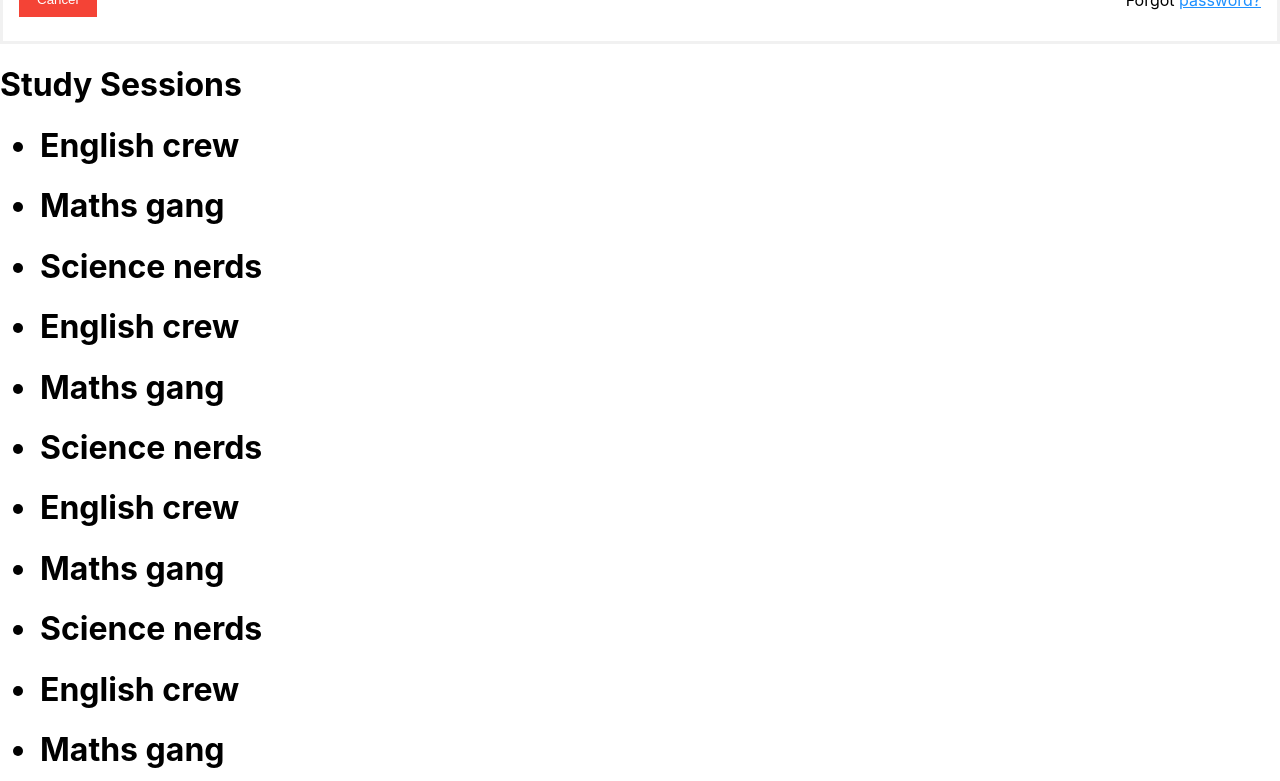
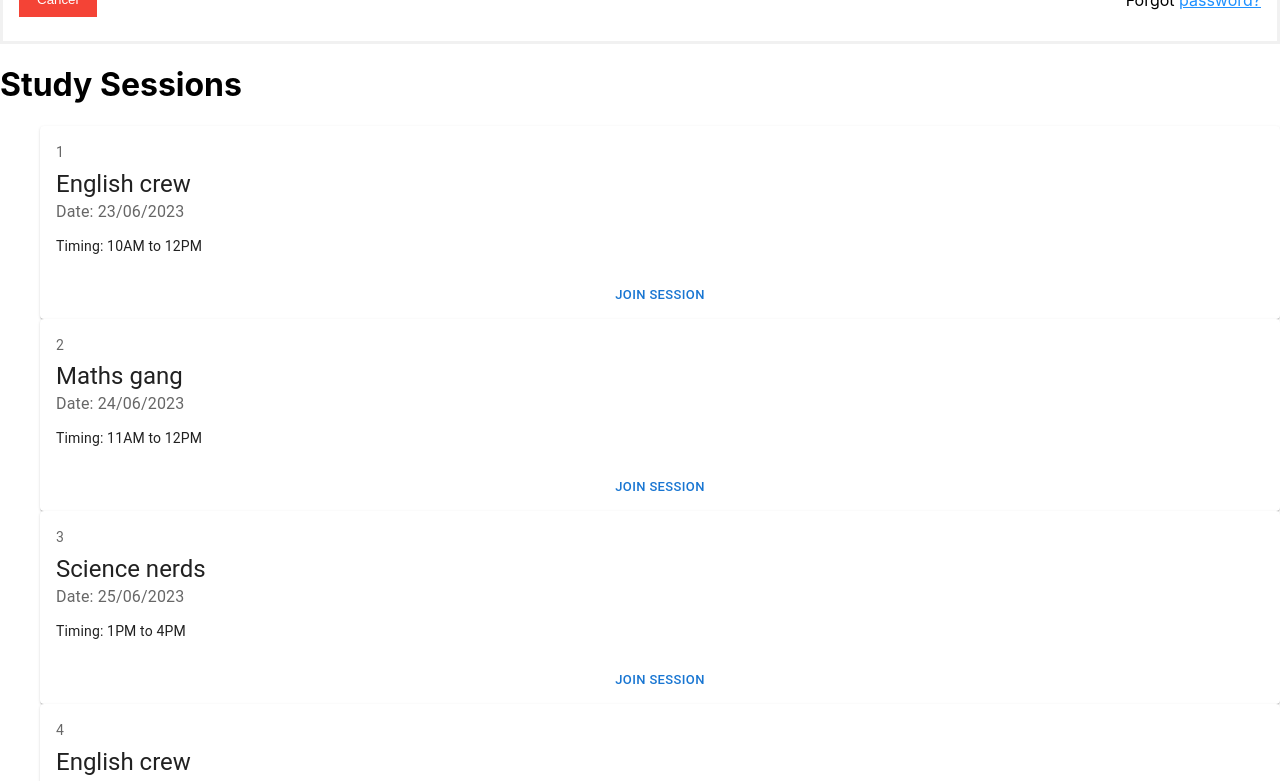
Before and after one commit to nikhilmaske-2001/StudyPlanner, a React (Create React App) app: page / in a window 1280 px wide. Shown: the part 1380-2161 px from the top of the page. Built offline with nearby package versions, Linux system fonts and the light colour scheme.

Commit message:
Sessionlist page done

```diff
--- a/package.json
+++ b/package.json
@@ -3,6 +3,9 @@
   "version": "0.1.0",
   "private": true,
   "dependencies": {
+    "@emotion/react": "^11.10.4",
+    "@emotion/styled": "^11.10.4",
+    "@mui/material": "^5.10.3",
     "@testing-library/jest-dom": "^5.16.5",
     "@testing-library/react": "^13.4.0",
     "@testing-library/user-event": "^13.5.0",
--- a/src/dummyData/sessionslist.js
+++ b/src/dummyData/sessionslist.js
@@ -22,103 +22,23 @@ export const sessions = [
     },
     {
         name: "English crew",
-        id: 1,
+        id: 4,
         date: "23/06/2023",
         starttime: "10AM",
         endtime: "12PM"
     },
     {
         name: "Maths gang",
-        id: 2,
+        id: 5,
         date: "24/06/2023",
         starttime: "11AM",
         endtime: "12PM"
     },
     {
         name: "Science nerds",
-        id: 3,
+        id: 6,
         date: "25/06/2023",
         starttime: "1PM",
         endtime: "4PM"
-    }, {
-        name: "English crew",
-        id: 1,
-        date: "23/06/2023",
-        starttime: "10AM",
-        endtime: "12PM"
-    },
-    {
-        name: "Maths gang",
-        id: 2,
-        date: "24/06/2023",
-        starttime: "11AM",
-        endtime: "12PM"
-    },
-    {
-        name: "Science nerds",
-        id: 3,
-        date: "25/06/2023",
-        starttime: "1PM",
-        endtime: "4PM"
-    }, {
-        name: "English crew",
-        id: 1,
-        date: "23/06/2023",
-        starttime: "10AM",
-        endtime: "12PM"
-    },
-    {
-        name: "Maths gang",
-        id: 2,
-        date: "24/06/2023",
-        starttime: "11AM",
-        endtime: "12PM"
-    },
-    {
-        name: "Science nerds",
-        id: 3,
-        date: "25/06/2023",
-        starttime: "1PM",
-        endtime: "4PM"
-    }, {
-        name: "English crew",
-        id: 1,
-        date: "23/06/2023",
-        starttime: "10AM",
-        endtime: "12PM"
-    },
-    {
-        name: "Maths gang",
-        id: 2,
-        date: "24/06/2023",
-        starttime: "11AM",
-        endtime: "12PM"
-    },
-    {
-        name: "Science nerds",
-        id: 3,
-        date: "25/06/2023",
-        starttime: "1PM",
-        endtime: "4PM"
-    }, {
-        name: "English crew",
-        id: 1,
-        date: "23/06/2023",
-        starttime: "10AM",
-        endtime: "12PM"
-    },
-    {
-        name: "Maths gang",
-        id: 2,
-        date: "24/06/2023",
-        starttime: "11AM",
-        endtime: "12PM"
-    },
-    {
-        name: "Science nerds",
-        id: 3,
-        date: "25/06/2023",
-        starttime: "1PM",
-        endtime: "4PM"
-    },
+    }
 ];
--- a/src/pages/components/Session/Session.jsx
+++ b/src/pages/components/Session/Session.jsx
@@ -1,11 +1,33 @@
 import React from "react";
+import Box from "@mui/material/Box";
+import Card from "@mui/material/Card";
+import CardActions from "@mui/material/CardActions";
+import CardContent from "@mui/material/CardContent";
+import Button from "@mui/material/Button";
+import Typography from "@mui/material/Typography";
 
 function Session(session) {
   return (
     <div>
-      <h1>
-        <li>{session.data.name}</li>
-      </h1>
+      <Card sx={{ minWidth: 275 }}>
+        <CardContent>
+          <Typography sx={{ fontSize: 14 }} color="text.secondary" gutterBottom>
+            {session.data.id}
+          </Typography>
+          <Typography variant="h5" component="div">
+            {session.data.name}
+          </Typography>
+          <Typography sx={{ mb: 1.5 }} color="text.secondary">
+            Date: {session.data.date}
+          </Typography>
+          <Typography variant="body2">
+            Timing: {session.data.starttime} to {session.data.endtime}
+          </Typography>
+        </CardContent>
+        <CardActions>
+          <Button size="small">Join session</Button>
+        </CardActions>
+      </Card>
     </div>
   );
 }
```
Also changed, not shown: 1 other file (tests, documents, lock files or other folders).
